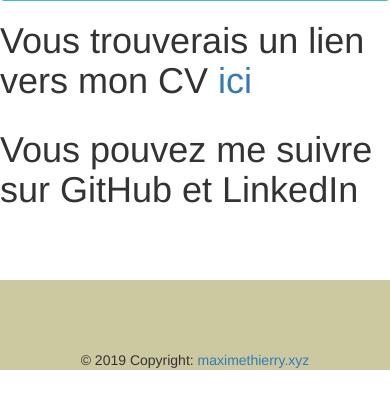
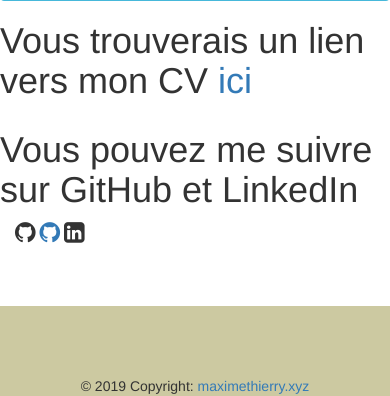
Before and after one commit to erreur4045/blogphp, a PHP site: page / in a window 390 px wide. Shown: the part 566-962 px from the top of the page. Before the commit the page ends 936 px from the top, so only its background shows below. Run offline with PHP 8.4, Linux system fonts and the light colour scheme; some libraries are stand-ins or nearby versions.

Commit message:
ajout meta dans header pour site responsive

```diff
--- a/bloc/header.php
+++ b/bloc/header.php
@@ -4,9 +4,8 @@
     <script src="//code.jquery.com/jquery-1.11.1.min.js"></script>
     <link rel="stylesheet" href="style/style.css">
     <link rel="stylesheet" href="https://maxcdn.bootstrapcdn.com/bootstrap/3.3.7/css/bootstrap.min.css">
-
-    <meta name="viewport" content="width=device-width, user-scalable=no">
-
+    <link rel="stylesheet" href="https://cdnjs.cloudflare.com/ajax/libs/font-awesome/4.7.0/css/font-awesome.min.css">    <meta name="viewport" content="width=device-width, user-scalable=no">
+    <meta name="viewport" content="width=device-width, initial-scale=1">
     <div class="container-fluid">
         <nav class="navbar navbar-inverse">
             <div class="container">
@@ -27,6 +26,7 @@
                         <?php if (!isset($_SESSION['username'])) : ?>
                             <li><a href="index.php?action=inscription">Inscription</a></li>
                         <?php endif; ?>
+                        <li><a href="index.php?action=listPosts">Articles</a></li>
                         <li><a href="index.php?action=contact">Contact</a></li>
                         <li><a href="index.php?action=testmail">test_mail</a></li>
                         <?php if (!isset($_SESSION['username'])) : ?>
```
